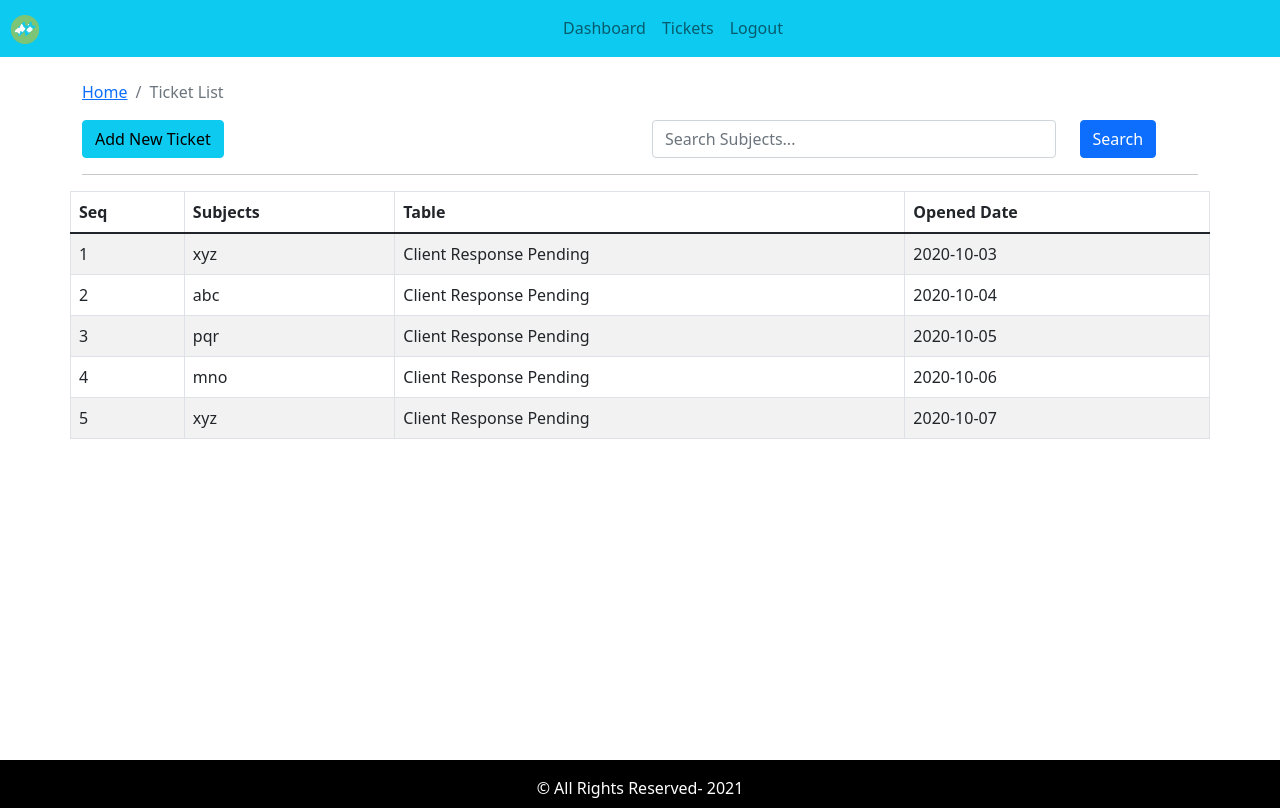
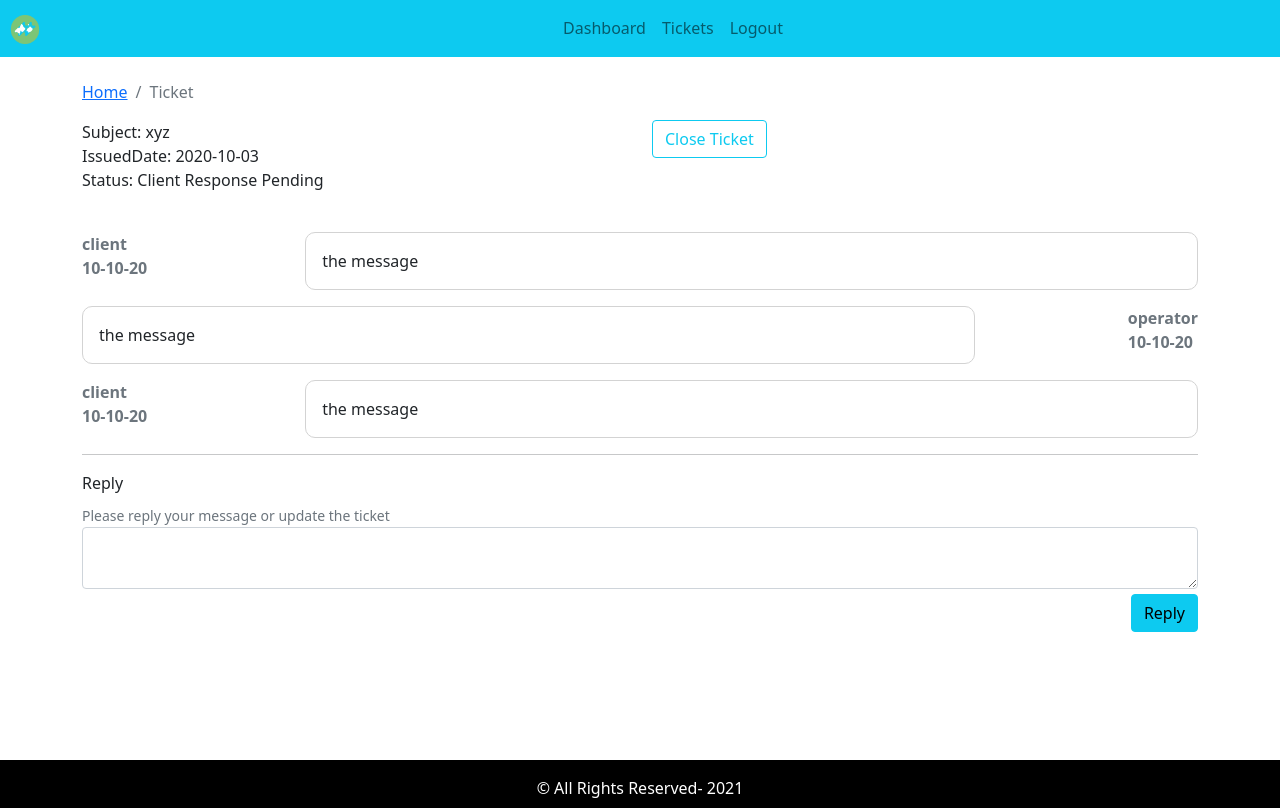
Before and after one commit to Pirate30/crm-client, a React (Create React App) app: page / in a window 1280 px wide. Built offline with nearby package versions, Linux system fonts and the light colour scheme.

Commit message:
ticket history page and message netween client and operator part is done(UI)

```diff
--- a/src/App.js
+++ b/src/App.js
@@ -4,6 +4,7 @@
 import Dashboard from "./page/dashboard/Dashboard";
 import Entry from "./page/entry/Entry";
 import TicketList from "./page/ticket-lising/TicketList";
+import TicketDetails from "./page/ticket/TicketDetails";
 
 function App() {
   return (
@@ -12,7 +13,8 @@
       <DefaultLayout>
         {/* <Dashboard /> */}
         {/* <NewTicket /> */}
-        <TicketList />
+        {/* <TicketList /> */}
+        <TicketDetails />
       </DefaultLayout>
     </div>
   );
--- /dev/null
+++ b/src/components/message-history/MessageHistory.css
@@ -0,0 +1,18 @@
+.message-history {
+  display: flex;
+  flex-direction: row;
+  justify-content: space-between;
+}
+
+.message-history:nth-child(even) {
+  display: flex;
+  flex-direction: row-reverse;
+  justify-content: space-between;
+}
+
+.message {
+  padding: 1rem;
+  width: 80%;
+  border: 1px solid lightgray;
+  border-radius: 10px;
+}
--- /dev/null
+++ b/src/components/message-history/MessageHistory.jsx
@@ -0,0 +1,18 @@
+import React from "react";
+import "./MessageHistory.css";
+
+export default function MessageHistory({ msg }) {
+  if (!msg) return null;
+  return msg.map((row, i) => (
+    <div key={i} className="message-history mt-3">
+      <div
+        className="send font-weight-bold text-secondary"
+        style={{ fontWeight: "bolder" }}
+      >
+        <div className="sender">{row.messageby}</div>
+        <div className="date">{row.date}</div>
+      </div>
+      <div className="message">{row.message}</div>
+    </div>
+  ));
+}
--- a/src/data.json
+++ b/src/data.json
@@ -3,7 +3,22 @@
         "id":1,
         "status": "Client Response Pending",
         "subject":"xyz",
-        "addedAt":"2020-10-03"
+        "addedAt":"2020-10-03",
+        "history":[
+            {"date":"10-10-20",
+            "message" : "the message",
+            "messageby":"client"
+            },
+            {"date":"10-10-20",
+            "message" : "the message",
+            "messageby":"operator"
+            },
+            {"date":"10-10-20",
+            "message" : "the message",
+            "messageby":"client"
+            }
+
+        ]
     },
     {
         "id":2,
--- /dev/null
+++ b/src/page/ticket/TicketDetails.jsx
@@ -0,0 +1,72 @@
+import React, { useState } from "react";
+import { Container, Row, Col, Button, Form } from "react-bootstrap";
+import BreadCrumb from "../../components/breadcrumb/BreadCrumb";
+import MessageHistory from "../../components/message-history/MessageHistory";
+import data from "../../data.json";
+
+const ticket = data[0];
+export default function TicketDetails() {
+  const [reply, setReply] = useState("");
+  //   console.log("reply is...", reply);
+
+  const handleReply = (e) => {
+    e.preventDefault();
+    //
+    console.log(reply);
+    setReply("");
+  };
+  return (
+    <Container>
+      <Row>
+        <Col>
+          <BreadCrumb page="Ticket"></BreadCrumb>
+        </Col>
+      </Row>
+      <Row>
+        <Col className="font-weight-bold">
+          <div className="subject">Subject: {ticket.subject} </div>
+          <div className="date">IssuedDate: {ticket.addedAt}</div>
+          <div className="status">Status: {ticket.status} </div>
+        </Col>
+        <Col className="text-right">
+          <Button variant="outline-info">Close Ticket</Button>
+        </Col>
+      </Row>
+      <Row className="mt-4">
+        <Col>
+          <MessageHistory msg={ticket.history} />
+        </Col>
+      </Row>
+      <hr />
+      <Row className="mt-3">
+        <Col>
+          <Form onSubmit={handleReply}>
+            <Form.Label>Reply</Form.Label> <br />
+            <Form.Text>
+              Please reply your message or update the ticket
+            </Form.Text>
+            <Form.Control
+              onChange={(e) => setReply(e.target.value)}
+              name="Detail"
+              row="5"
+              as="textarea"
+              value={reply}
+            ></Form.Control>
+            <div
+              className="text-right"
+              style={{
+                textAlign: "right",
+                marginTop: "5px",
+                marginBottom: "5px",
+              }}
+            >
+              <Button variant="info" type="submit">
+                Reply
+              </Button>
+            </div>
+          </Form>
+        </Col>
+      </Row>
+    </Container>
+  );
+}
```
